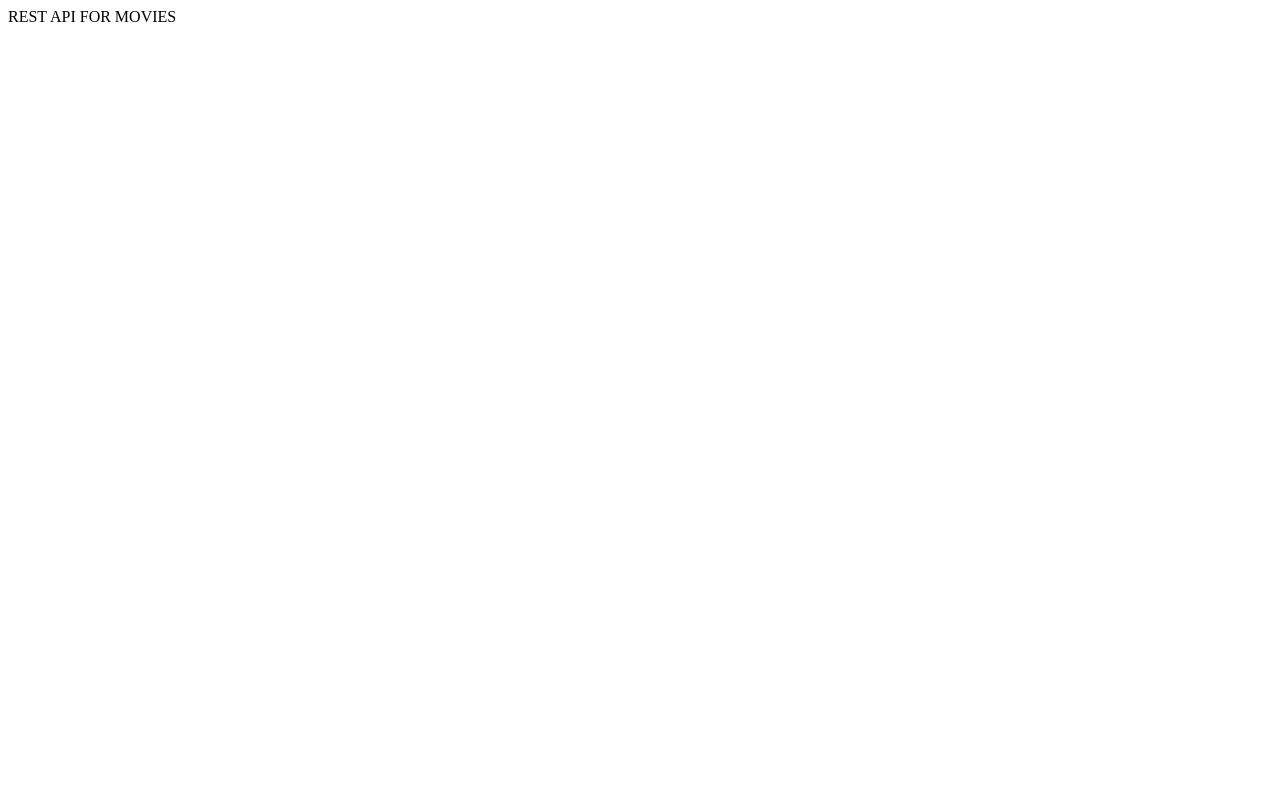
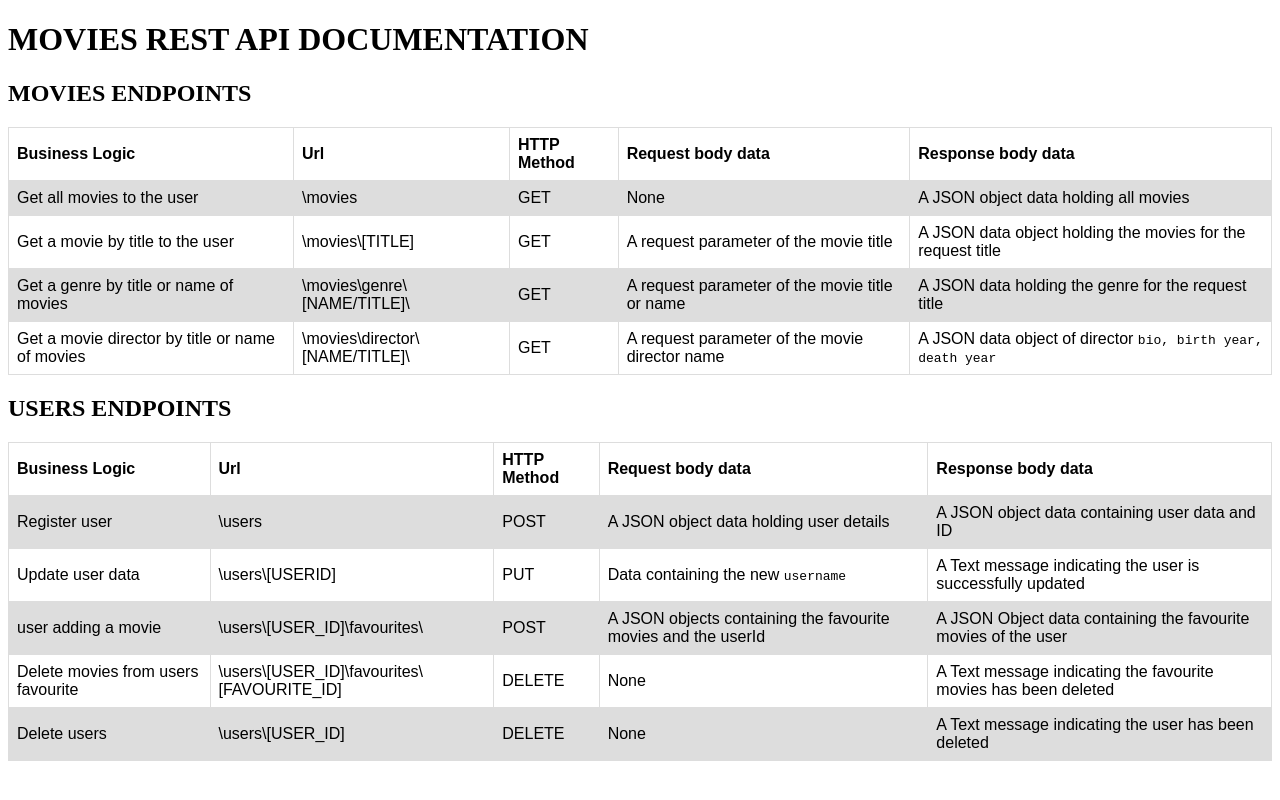
Before and after one commit to iakhator/CF-2, a website: page public/documentation.html in a window 1280 px wide. Drawn offline with Linux system fonts and the light colour scheme.

Commit message:
feat: add documentation and routes

```diff
--- a/public/documentation.html
+++ b/public/documentation.html
@@ -1 +1,101 @@
-REST API FOR MOVIES
+<!DOCTYPE html>
+<html lang="en">
+<head>
+  <meta charset="UTF-8">
+  <meta name="viewport" content="width=device-width, initial-scale=1.0">
+  <link rel="stylesheet" href="/styles.css">
+  <title>Movies Documentation</title>
+</head>
+<body>
+  <h1>MOVIES REST API DOCUMENTATION</h1>
+  <div class="endpoints">
+    <!-- MOVIES TABLE -->
+    <table class="movies">
+      <h2>MOVIES ENDPOINTS</h2>
+      <tr>
+        <th>Business Logic</th>
+        <th>Url</th>
+        <th>HTTP Method</th>
+        <th>Request body data</th>
+        <th>Response body data</th>
+      </tr>
+      <tr>
+        <td>Get all movies to the user</td>
+        <td>\movies</td>
+        <td>GET</td>
+        <td>None</td>
+        <td>A JSON object data holding all movies</td>
+      </tr>
+      <tr>
+        <td>Get a movie by title to the user</td>
+        <td>\movies\[TITLE]</td>
+        <td>GET</td>
+        <td>A request parameter of the movie title</td>
+        <td>A JSON data object holding the movies for the request title</td>
+      </tr>
+      <tr>
+        <td>Get a genre by title or name of movies</td>
+        <td>\movies\genre\[NAME/TITLE]\</td>
+        <td>GET</td>
+        <td>A request parameter of the movie title or name</td>
+        <td>A JSON data holding the genre for the request title</td>
+      </tr>
+      <tr>
+        <td>Get a movie director by title or name of movies</td>
+        <td>\movies\director\[NAME/TITLE]\</td>
+        <td>GET</td>
+        <td>A request parameter of the movie director name</td>
+        <td>A JSON data object of director
+          <code>bio, birth year, death year</code> </td>
+      </tr>
+    </table>
+
+    <!-- USERS TABLE -->
+    <table class="users">
+      <h2>USERS ENDPOINTS</h2>
+      <tr>
+        <th>Business Logic</th>
+        <th>Url</th>
+        <th>HTTP Method</th>
+        <th>Request body data</th>
+        <th>Response body data</th>
+      </tr>
+      <tr>
+        <td>Register user</td>
+        <td>\users</td>
+        <td>POST</td>
+        <td>A JSON object data holding user details</td>
+        <td>A JSON object data containing user data and ID</td>
+      </tr>
+      <tr>
+        <td>Update user data</td>
+        <td>\users\[USERID]</td>
+        <td>PUT</td>
+        <td>Data containing the new <code>username</code></td>
+        <td>A Text message indicating the user is successfully updated</td>
+      </tr>
+      <tr>
+        <td>user adding a movie</td>
+        <td>\users\[USER_ID]\favourites\</td>
+        <td>POST</td>
+        <td>A JSON objects containing the favourite movies and the userId</td>
+        <td>A JSON Object data containing the favourite movies of the user </td>
+      </tr>
+      <tr>
+        <td>Delete movies from users favourite</td>
+        <td>\users\[USER_ID]\favourites\[FAVOURITE_ID]</td>
+        <td>DELETE</td>
+        <td>None</td>
+        <td>A Text message indicating the favourite movies has been deleted</td>
+      </tr>
+      <tr>
+        <td>Delete users</td>
+        <td>\users\[USER_ID]</td>
+        <td>DELETE</td>
+        <td>None</td>
+        <td>A Text message indicating the user has been deleted</td>
+      </tr>
+    </table>
+  </div>
+</body>
+</html>
--- /dev/null
+++ b/public/styles.css
@@ -0,0 +1,15 @@
+table {
+  font-family: arial, sans-serif;
+  border-collapse: collapse;
+  width: 100%;
+}
+
+td, th {
+  border: 1px solid #dddddd;
+  text-align: left;
+  padding: 8px;
+}
+
+tr:nth-child(even) {
+  background-color: #dddddd;
+}
```
Also changed, not shown: index.html (deleted, +0 -13 lines), index.js (+81 -2 lines).
